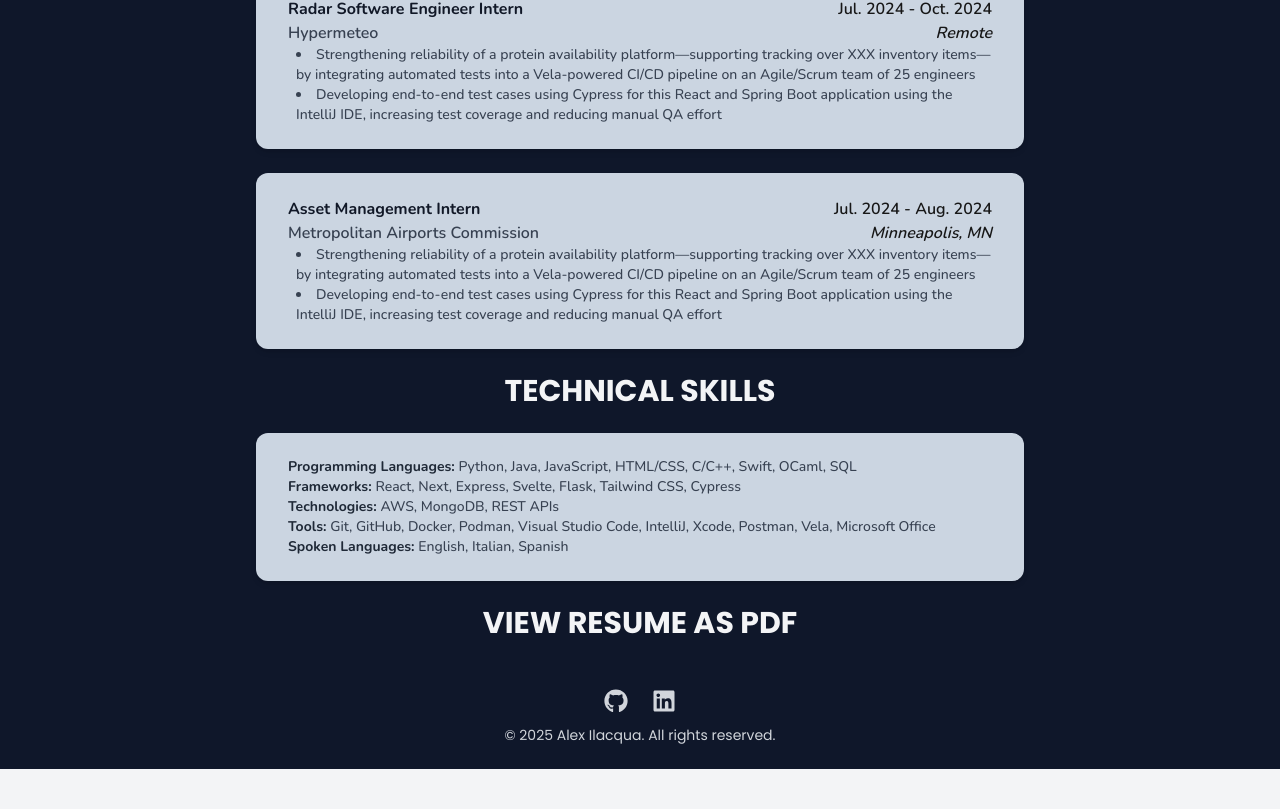
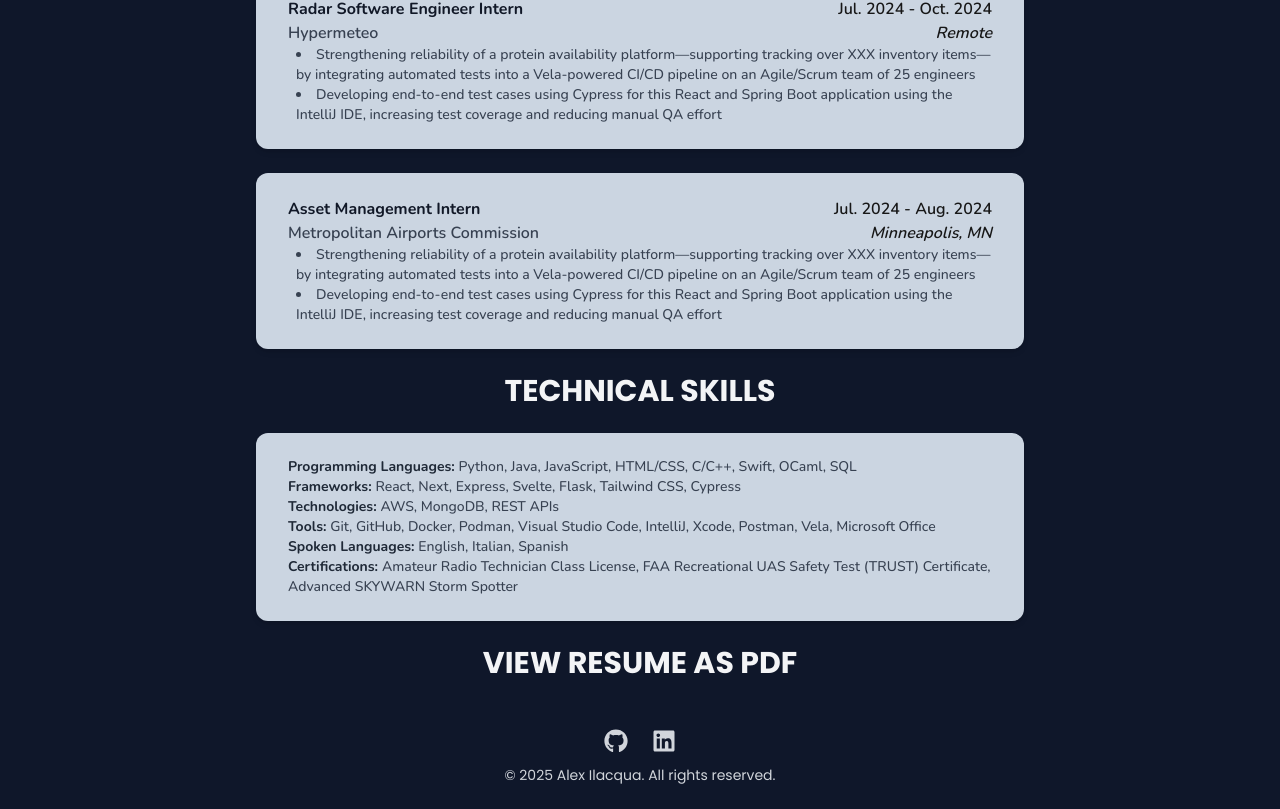
Before and after one commit to ailacqua/ailacqua.github.io, a Next.js app: page /ailacqua.github.io/experience in a window 1280 px wide. Shown: the part 1103-1912 px from the top of the page. Before the commit the page ends 1872 px from the top, so only its background shows below. Built offline with nearby package versions, Linux system fonts and the light colour scheme.

Commit message:
Added certifications

```diff
--- a/app/components/skills-tile.jsx
+++ b/app/components/skills-tile.jsx
@@ -16,13 +16,14 @@ const SkillsList = ({heading, group}) => (
     </h2>
 )
 
-const SkillsTile = ({ programmingLanguages, frameworks, technologies, tools, spokenLanguages }) => (
+const SkillsTile = ({ programmingLanguages, frameworks, technologies, tools, spokenLanguages, certifications }) => (
   <div className="font-nunito text-sm bg-slate-300 dark:bg-gray-800 shadow-md rounded-xl px-8 py-6 my-6 w-full max-w-3xl mx-auto">
     <SkillsList heading="Programming Languages:" group={programmingLanguages} />
     <SkillsList heading="Frameworks:" group={frameworks} />
     <SkillsList heading="Technologies:" group={technologies} />
     <SkillsList heading="Tools:" group={tools} />
     <SkillsList heading="Spoken Languages:" group={spokenLanguages} />
+    <SkillsList heading="Certifications:" group={certifications} />
   </div>
 );
 
--- a/app/data/skills.json
+++ b/app/data/skills.json
@@ -39,5 +39,10 @@
         "English",
         "Italian",
         "Spanish"
+    ],
+    "certifications": [
+        "Amateur Radio Technician Class License",
+        "FAA Recreational UAS Safety Test (TRUST) Certificate",
+        "Advanced SKYWARN Storm Spotter"
     ]
 }
```
